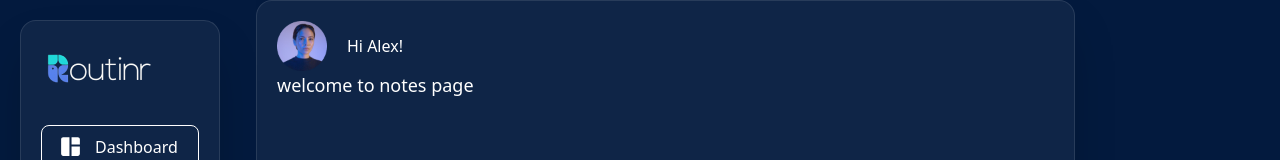
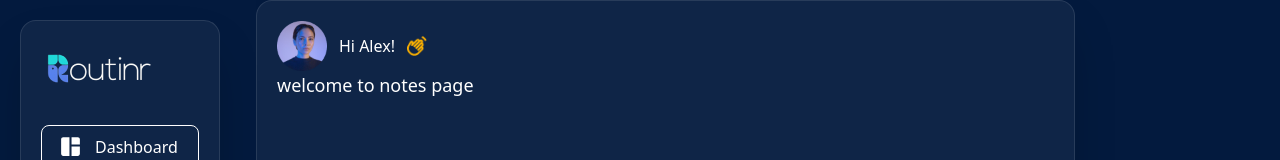
Before and after one commit to Routinr/routinr-frontend, a React (Vite) app in the folder routinr/: page /notes in a window 1280 px wide. Shown: the top 160 px of the page. Built offline with nearby package versions, Linux system fonts and the light colour scheme.

Commit message:
add hi icon

```diff
--- a/routinr/src/views/components/Topbar.jsx
+++ b/routinr/src/views/components/Topbar.jsx
@@ -1,11 +1,14 @@
 import React from "react"
 import avather from "../../assets/icons/avather.png";
+import hi from "../../assets/icons/hi.png";
+
 
 const Topbar= () => {
     return (
-      <div className="flex items-center text-white gap-5">
+      <div className="flex items-center text-white gap-3">
         <img className="w-[50px] h-[50px]" src={avather} alt="task" />
         <h1>Hi Alex!</h1>
+        <img className="w-[20px] h-[20px]" src={hi} alt="hi" />
       </div>
     );
 }
```
